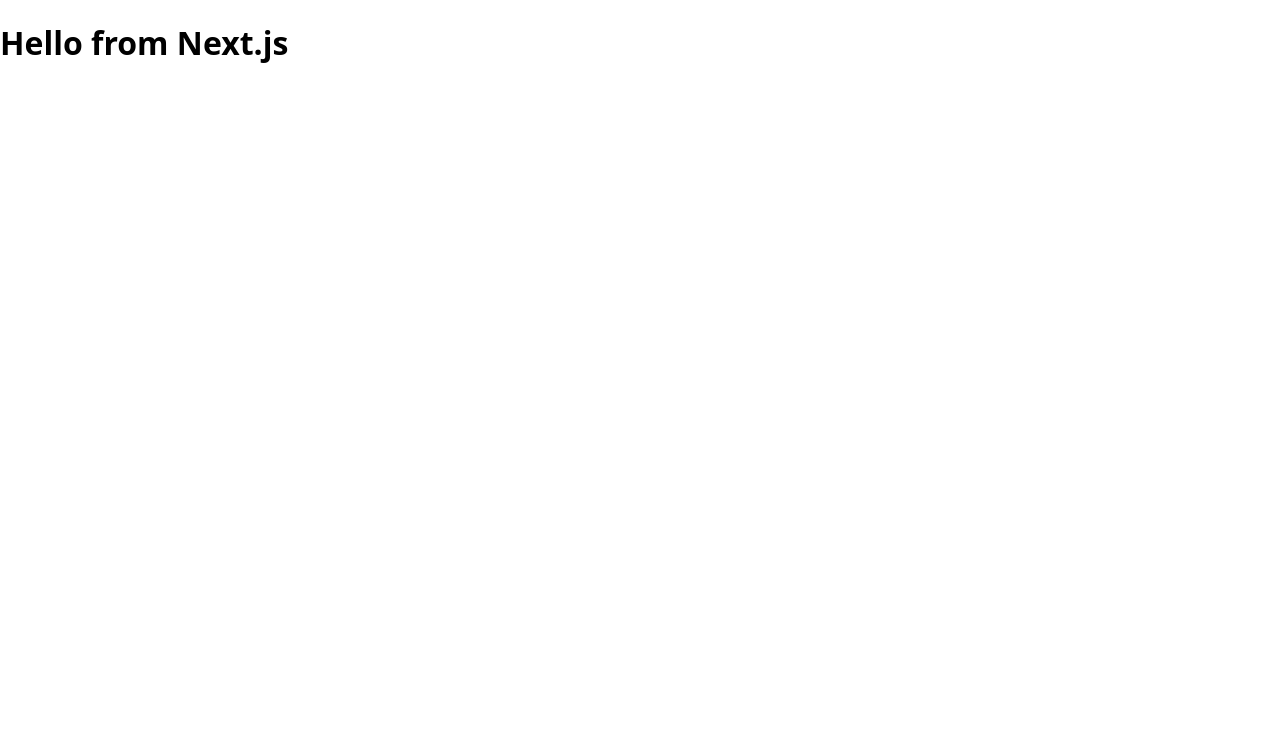
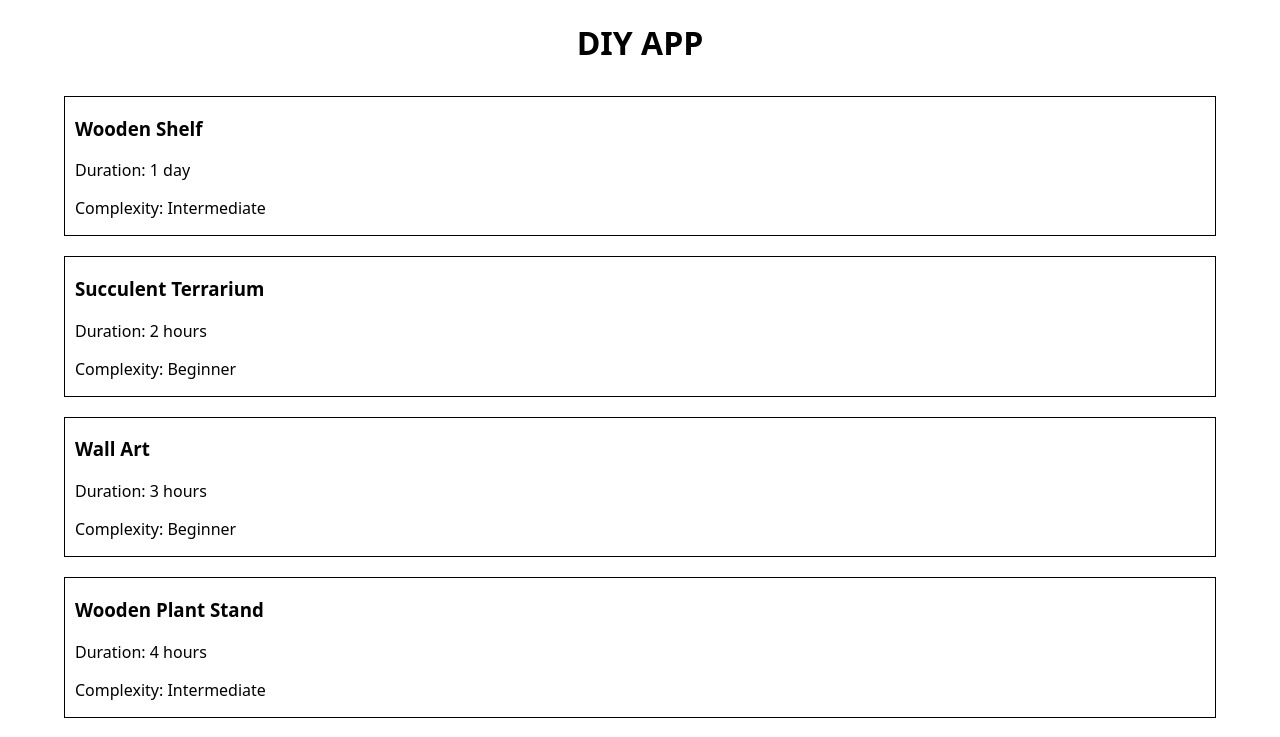
Before and after one commit to jana-scheidemann/DIY-App, a Next.js app: page / in a window 1280 px wide. Shown: the top 737 px of the page. Built offline with nearby package versions, Linux system fonts and the light colour scheme.

Commit message:
Add basic project listing

```diff
--- a/pages/index.js
+++ b/pages/index.js
@@ -1,7 +1,31 @@
+import { initialProjects } from "@/db/data";
+import Project from "@/components/Project";
+import styled from "styled-components";
+
 export default function HomePage() {
   return (
-    <div>
-      <h1>Hello from Next.js</h1>
-    </div>
+    <>
+      <StyledHeadline>DIY APP</StyledHeadline>
+      <StyledSection>
+        {initialProjects.map((initialProject) => (
+          <Project
+            key={initialProject.id}
+            title={initialProject.title}
+            duration={initialProject.duration}
+            complexity={initialProject.complexity}
+          />
+        ))}
+      </StyledSection>
+    </>
   );
 }
+
+const StyledSection = styled.section`
+  display: flex;
+  flex-wrap: wrap;
+  justify-content: center;
+`;
+
+const StyledHeadline = styled.h1`
+  text-align: center;
+`;
```
